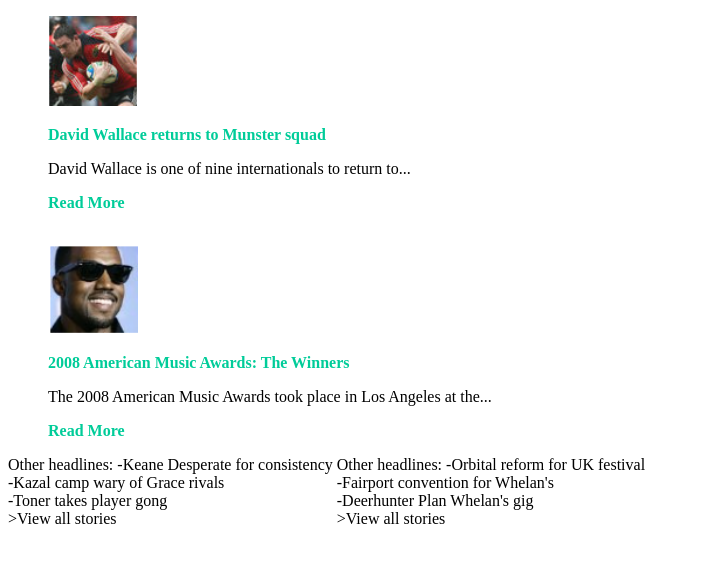
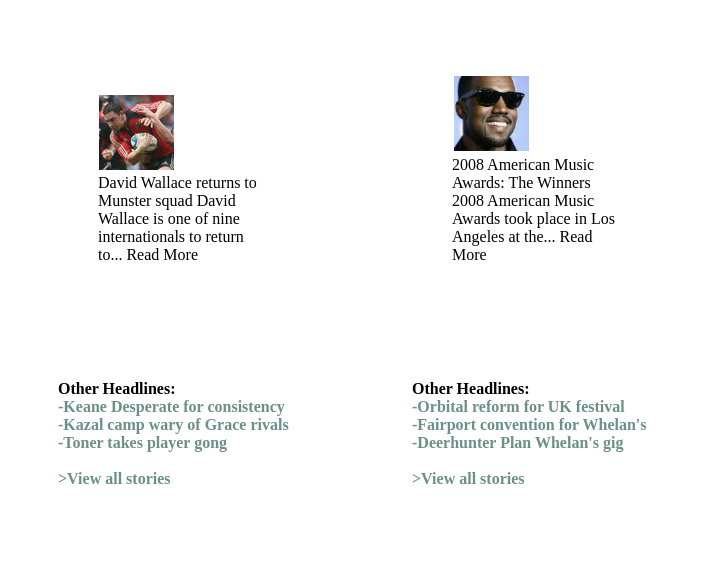
Before and after one commit to shaner13/Web-Development, a plain HTML site: page Week 04/article/lab4_pt2.html in a window 1280 px wide. Shown: the whole page, without its empty margins (0-701 px from the left). Drawn offline with Linux system fonts and the light colour scheme.

Commit message:
Add files via upload

```diff
--- a/Week 04/article/lab4_pt2.html
+++ b/Week 04/article/lab4_pt2.html
@@ -11,21 +11,25 @@
 
 	<body>
 
-		<div>
+		<div id="block">
 			<figure>
 				<img alt="David Wallace" src="dwallace.png">
-				<p id="text">David Wallace returns to Munster squad</p>
-				<p >David Wallace is one of nine internationals to return to...</p>
-				<p id="text">Read More</p>
+				<figcaption>
+					David Wallace returns to Munster squad
+					David Wallace is one of nine internationals to return to...
+					Read More
+				</figcaption>
 			</figure>
 		</div>
 
 		<div id="block">
 			<figure>
 				<img alt="Kanye" src="kanye.png">
-				<p id="text">2008 American Music Awards: The Winners</p>
-				<p>The 2008 American Music Awards took place in Los Angeles at the...</p>
-				<p id="text">Read More</p>
+				<figcaption>
+				2008 American Music Awards: The Winners
+				 2008 American Music Awards took place in Los Angeles at the...
+				Read More
+				</figcaption>
 			</figure>
 
 		</div>
@@ -33,19 +37,23 @@
 		<br />
 
 		<div id="block">
-			Other headlines:
+			<b>Other Headlines:</b><br/>
+			<span id="text">
 				-Keane Desperate for consistency<br/>
 				-Kazal camp wary of Grace rivals<br/>
-			-Toner takes player gong<br/>
+				-Toner takes player gong<br/><br/>
 				>View all stories
+			</span>
 		</div>
 
 		<div id="block">
-			Other headlines:
+			<b>Other Headlines:</b><br/>
+			<span id="text">
 				-Orbital reform for UK festival<br/>
 				-Fairport convention for Whelan's<br/>
-			-Deerhunter Plan Whelan's gig<br/>
+				-Deerhunter Plan Whelan's gig<br/><br/>
 				>View all stories
+			</span>
 		</div>
 
 	</body>
--- a/Week 04/article/styles2.css
+++ b/Week 04/article/styles2.css
@@ -1,4 +1,11 @@
 #block {
+
+	display:inline-block;
+	padding: 50px;
+	width: 250px;
+}
+
+figcaption{
 
 	display:inline-block;
 
@@ -6,14 +13,12 @@
 
 img {
 
-	display:inline;
-	width:90px;
-	height:90px;
+	display:inline-block;
+}
 
-}
 
 #text {
 
-	color:#00cc99;
+	color:#6B9089;
 	font-weight: bold;
 }
```
Lines whose indentation alone changed are shown as unchanged.
